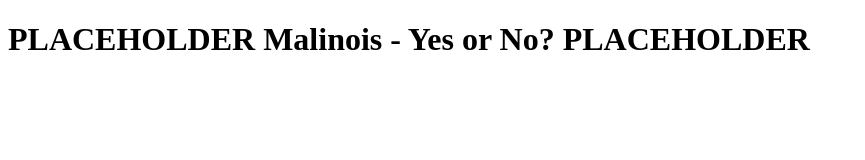
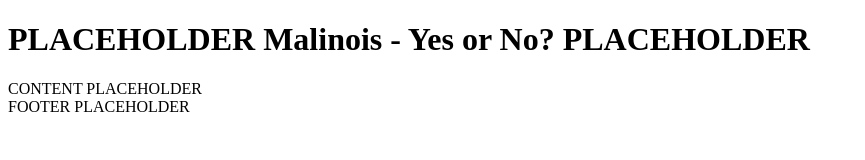
Before and after one commit to slevinln/project01, a plain HTML site: page index.html in a window 1280 px wide. Shown: the whole page, without its empty margins (0-865 px from the left). Drawn offline with Linux system fonts and the light colour scheme.

Commit message:
Add header, main and footer

```diff
--- a/index.html
+++ b/index.html
@@ -13,7 +13,19 @@
     <link rel="icon" type="image/png" sizes="16x16" href="assets/iconarchive-dog-test16x16.png">
 </head>
 <body>
-    <h1>PLACEHOLDER Malinois - Yes or No? PLACEHOLDER</h1>
-    <nav></nav>
+    <!-- Header -->
+    <header>
+        <h1>PLACEHOLDER Malinois - Yes or No? PLACEHOLDER</h1>
+        <nav></nav>
+    </header>
+    <!-- Main -->
+    <main>
+        CONTENT PLACEHOLDER
+    </main>
+
+    <!-- Footer -->
+    <footer>
+        FOOTER PLACEHOLDER
+    </footer>
 </body>
 </html>
```
